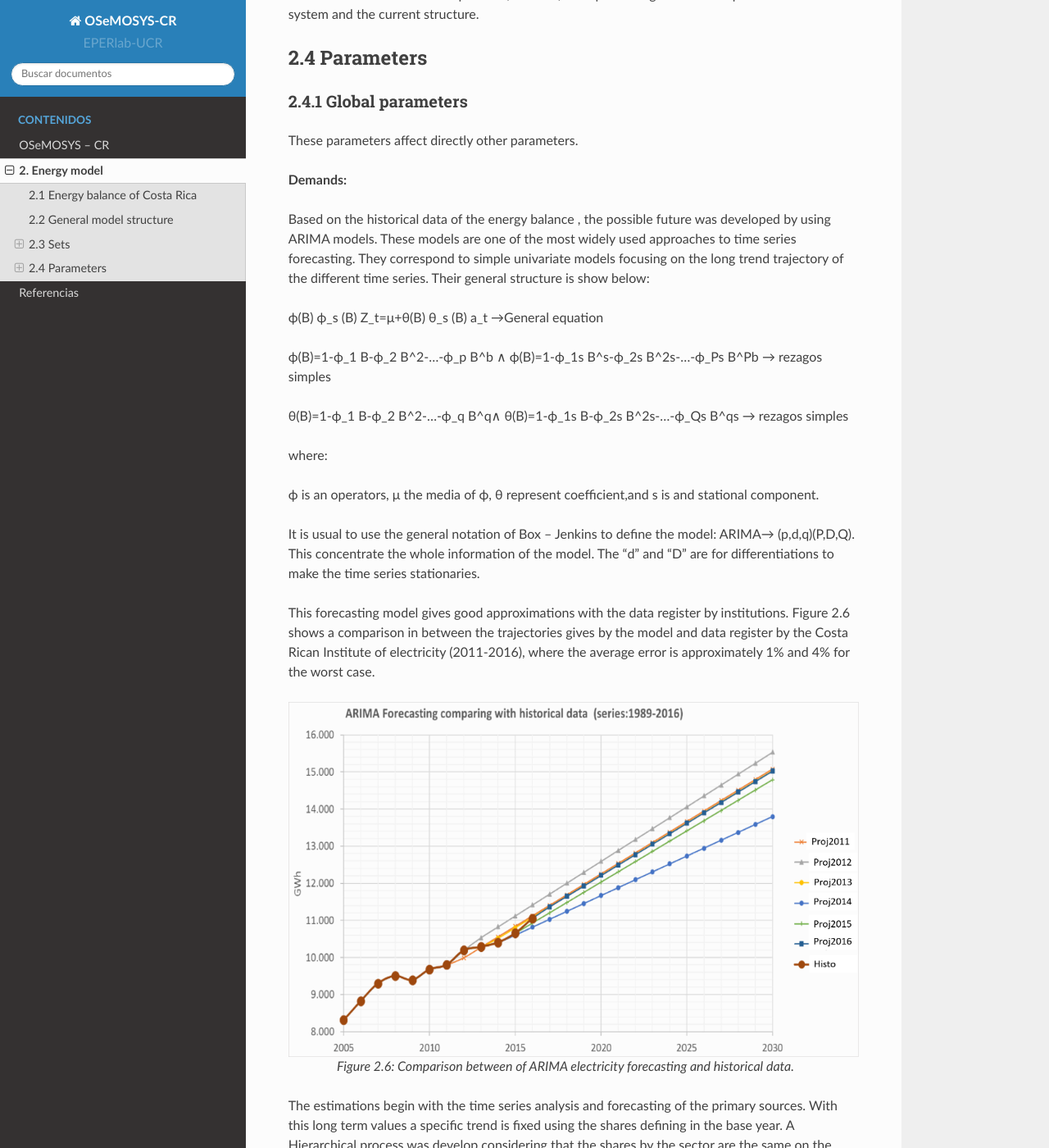
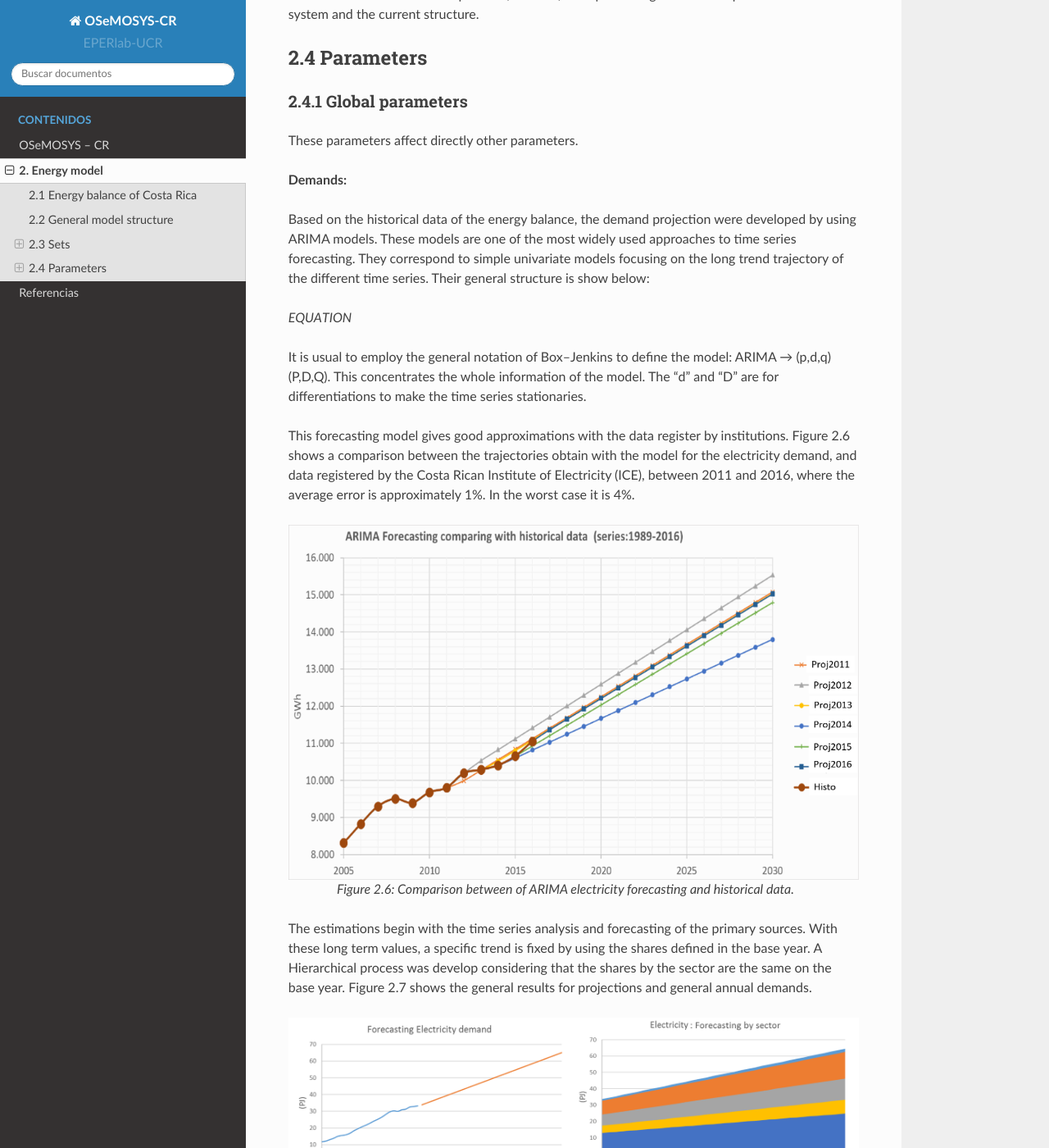
Before and after one commit to EPERLab/OSeMOSYS-CR, a Sphinx documentation site: the page built from docs/02EnergyModel.rst, in a window 1280 px wide and 1400 px high, scrolled down 6965 px. Shown: the whole window at 82% size. Built offline with Sphinx 7.4.7 and the Read the Docs theme 2.0.0, drawn with Linux system fonts in a browser that asks for light colours; some of the changed text lies outside the part shown.

Commit message:
Update 02EnergyModel.rst

```diff
--- a/docs/02EnergyModel.rst
+++ b/docs/02EnergyModel.rst
@@ -246,53 +246,48 @@ These parameters affect directly other parameters.
 
 **Demands:**
 
-Based on the historical data of the energy balance , the possible future was developed by using ARIMA models. These models are one of the most widely used approaches to time series forecasting. They correspond to simple univariate models focusing on the long trend trajectory of the different time series. Their general structure is show below:
+Based on the historical data of the energy balance, the demand projection were developed by using ARIMA models. These models are one of the most widely used approaches to time series forecasting. They correspond to simple univariate models focusing on the long trend trajectory of the different time series. Their general structure is show below:
 
 
-ϕ(B) ϕ_s (B) Z_t=μ+θ(B) θ_s (B) a_t  →General equation
+*EQUATION*
 
-ϕ(B)=1-ϕ_1 B-ϕ_2 B^2-...-ϕ_p B^b  ∧  ϕ(B)=1-ϕ_1s B^s-ϕ_2s B^2s-...-ϕ_Ps B^Pb → rezagos simples
+It is usual to employ the general notation of Box–Jenkins to define the model: ARIMA → (p,d,q)(P,D,Q). This concentrates the whole information of the model. The “d” and “D” are for differentiations to make the time series stationaries.
 
-θ(B)=1-ϕ_1 B-ϕ_2 B^2-...-ϕ_q B^q∧ θ(B)=1-ϕ_1s B-ϕ_2s B^2s-...-ϕ_Qs B^qs → rezagos simples
-
-where:
-
-ϕ is an operators, μ the media  of ϕ, θ represent coefficient,and s is and stational component.
-
-It is usual to use the general notation of Box – Jenkins to define the model: ARIMA→ (p,d,q)(P,D,Q). This concentrate the whole information of the model. The “d” and “D” are for differentiations to make the time series stationaries.
-
-This forecasting model gives good approximations with the data register by institutions. Figure 2.6 shows a comparison in between the trajectories gives by the model and data register by the Costa Rican Institute of electricity (2011-2016), where the average error is approximately 1% and 4% for the worst case.
+This forecasting model gives good approximations with the data register by institutions. Figure 2.6 shows a comparison between the trajectories obtain with the model for the electricity demand, and data registered by the Costa Rican Institute of Electricity (ICE), between 2011 and 2016, where the average error is approximately 1%. In the worst case it is 4%.
 
 .. figure::  img/DemandsProjections.png
    :align:   center
 
    *Figure 2.6: Comparison between of ARIMA electricity forecasting and historical data.*
 
-The estimations begin with the time series analysis and forecasting of the primary sources. With this long term values a specific trend is fixed using the shares defining in the base year. A Hierarchical process was develop considering that the shares by the sector are the same on the base year.  The next figure shows the general results for projections and general annual demands.
+The estimations begin with the time series analysis and forecasting of the primary sources. With these long term values, a specific trend is fixed by using the shares defined in the base year. A Hierarchical process was develop considering that the shares by the sector are the same on the base year. Figure 2.7 shows the general results for projections and general annual demands.
 
 .. figure::  img/DemandsBySector.png
    :align:   center
 
    *Figure 2.7: Forecasting demands introduce to the model.*
 
-For the transport sector, an additional calculus is required. For that the previously projections of energy consumption for transport is used as based. The selection of this variable is considered fundamental, because allows to have a systematic monitoring. The another variable is the relation between energy consumption and the annual average distance travelled by group of technologies. The general equations are show below:
+For the transport sector, an additional calculus is required. For that, the previously projections of energy consumption for transport is used as based. The selection of this variable is considered fundamental, because it allows to have a systematic monitoring. The another variable is the relation between energy consumption and the annual average distance travelled by each group of technologies. The general equations are show below:
 
 **EQUATION**
 
-At this time, we are considering this relation will be constant to define the base year. Considering a no policy scenario and taking into account that this data concentrates the efficiency of the road system and technologies. For more details, see the section **InputActivityRatio**.
+Now, we are considering that this relation will be constant to define the base year. Considering a no-policy scenario and taking into account that this data concentrates the efficiency of the road system and technologies. For more details, see the section **InputActivityRatio**.
 
 As a short example, the calculation of the demand for the gasoline light duty vehicles (just for the example called: TD_LDGSL) in the 2015 year, is show below.
 
 **EQUATION**
 
-The similar process is developing for every technology during all years of the analysis. In the process what it changes is the energy consumption provided by the projection. The final calculation of demand is presents in the figure 2.8.
+This similar process was developed for every technology during all years of the analysis. In the process, the energy consumption changes according to the the projection. The final calculation of demand is presented in the figure 2.8.
 
 .. figure::  img/PassengerCargoDemands.png
    :align:   center
 
    *Figure 2.8: Forecasting demands introduce to the model.*
 
-The demand calculation was divided in three groups. First is for electricity sector, second is for transport sector and the last one for others energy consumptions no subject to the optimization process.  For the model we introduce the data in two ways: First, correspond to the parameters: Specified Annual Demand and Specified Demand Profile. Second, is using the Accumulated Annual Demand, when the profiles data are unavailable.
+Lastly, the other energy consumptions are no subject to the optimization process. The demands are introduced in two different parameters:
+
+* Specified Annual Demand and Specified Demand Profile.
+* Or we used the Accumulated Annual Demand, when the data corresponding to the profiles were unavailable.
 
 **SpecifiedAnnualDemand[r,f,y] and SpecifiedDemandProfile[r,f,l,y]**
 
```
